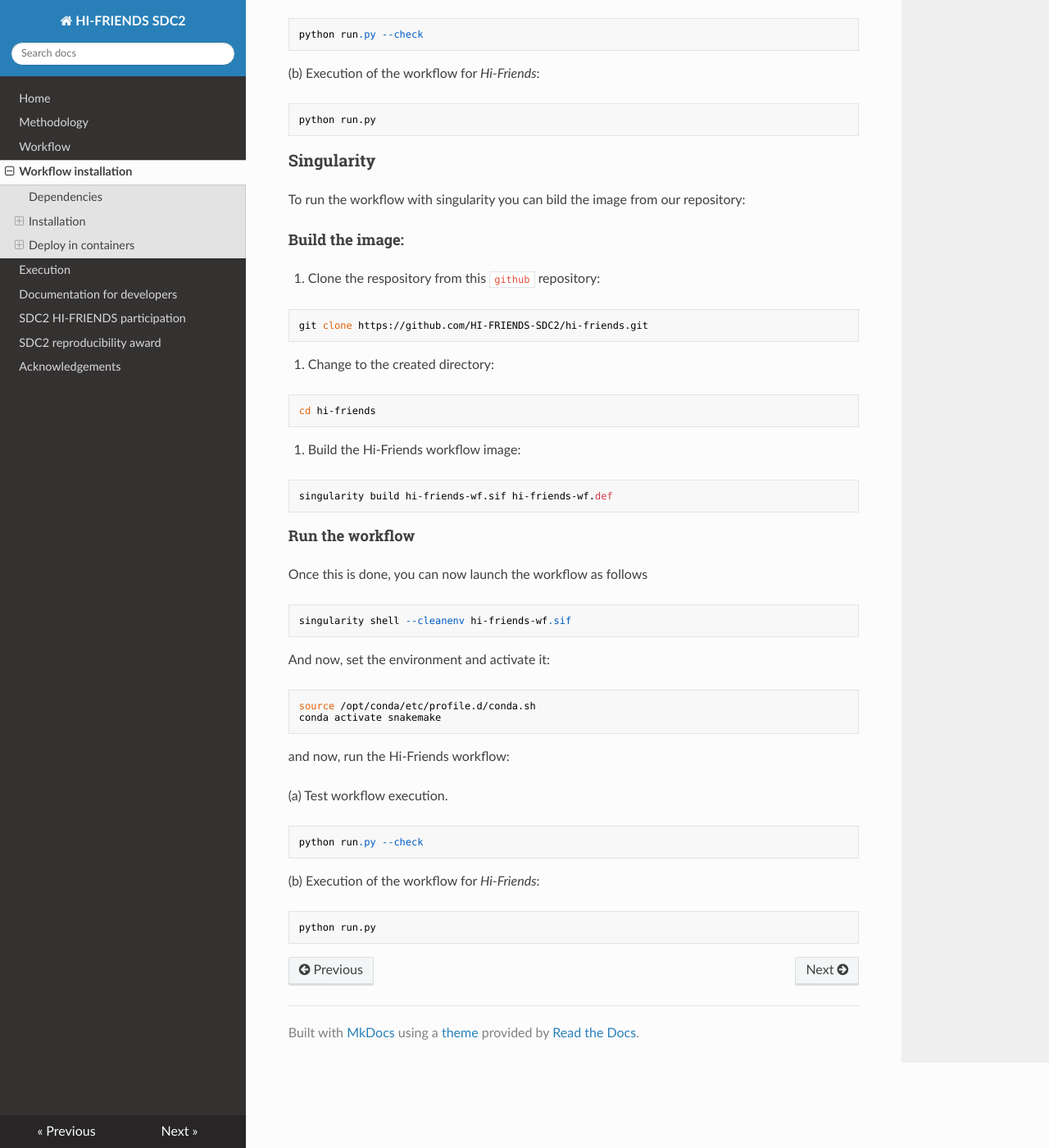
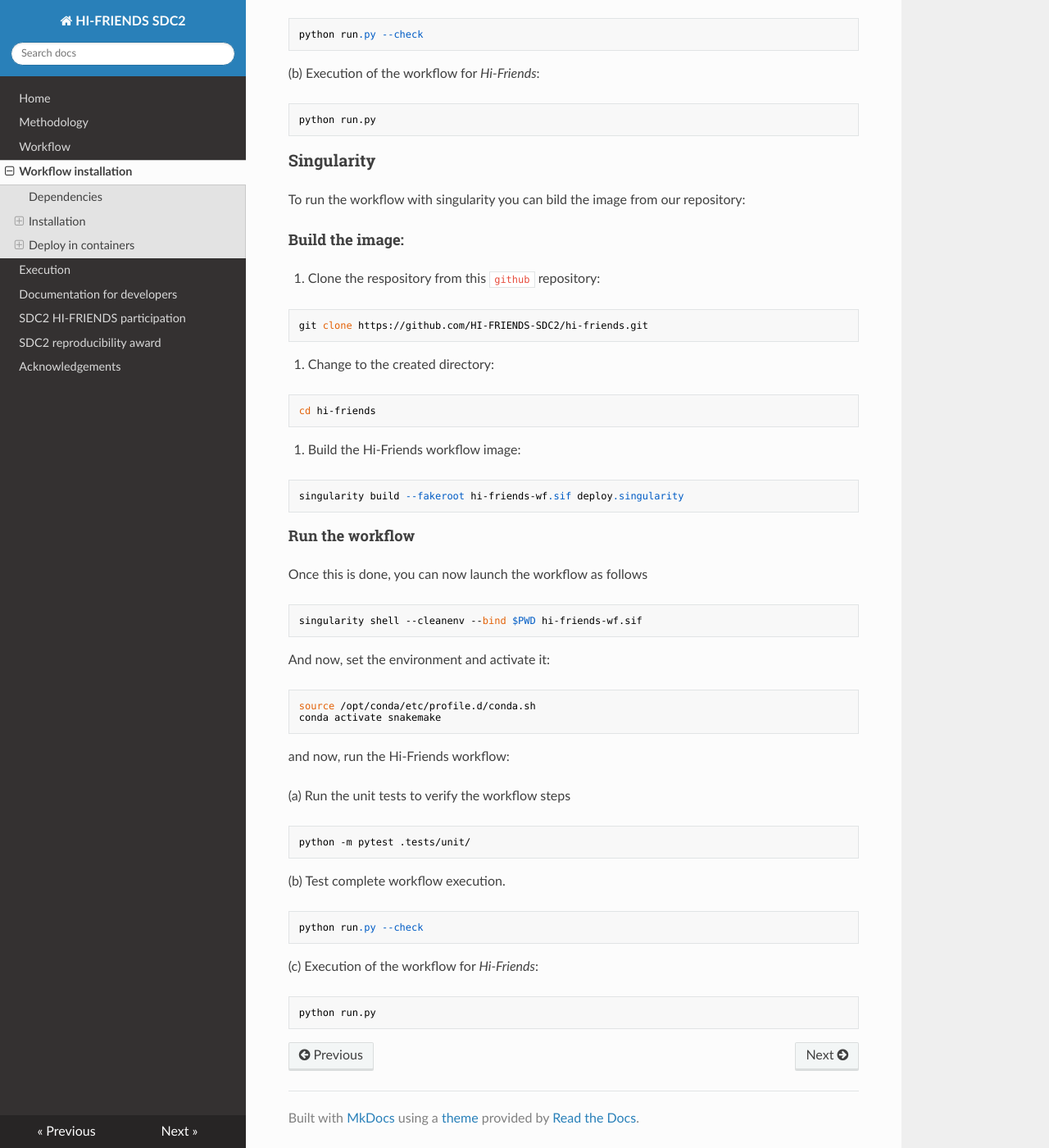
Before and after one commit to HI-FRIENDS-SDC2/hi-friends, an MkDocs documentation site: the page built from docs/installation.md, in a window 1280 px wide and 1400 px high, scrolled down 2480 px. Shown: the whole window at 82% size. Built offline with MkDocs 1.6.1, drawn with Linux system fonts in a browser that asks for light colours; nearby versions of some CDN libraries.

Commit message:
Fix singularity deployment

````diff
--- a/docs/installation.md
+++ b/docs/installation.md
@@ -140,7 +140,7 @@ cd hi-friends
 3. Build the Hi-Friends workflow image:
 
 ```
-singularity build hi-friends-wf.sif hi-friends-wf.def
+singularity build --fakeroot hi-friends-wf.sif deploy.singularity
 ```
 
 #### Run the workflow
@@ -148,7 +148,7 @@ singularity build hi-friends-wf.sif hi-friends-wf.def
 Once this is done, you can now launch the workflow as follows
 
 ```
-singularity shell --cleanenv hi-friends-wf.sif
+singularity shell --cleanenv --bind $PWD hi-friends-wf.sif
 ```
 
 And now, set the environment and activate it:
@@ -160,13 +160,19 @@ conda activate snakemake
 
 and now, run the Hi-Friends workflow:
 
-(a) Test workflow execution.
+(a) Run the unit tests to verify the workflow steps
+
+```
+python -m pytest .tests/unit/
+```
+
+(b) Test complete workflow execution.
 
 ```
 python run.py --check
 ```
 
-(b) Execution of the workflow for *Hi-Friends*:
+(c) Execution of the workflow for *Hi-Friends*:
 
 ```
 python run.py
````
